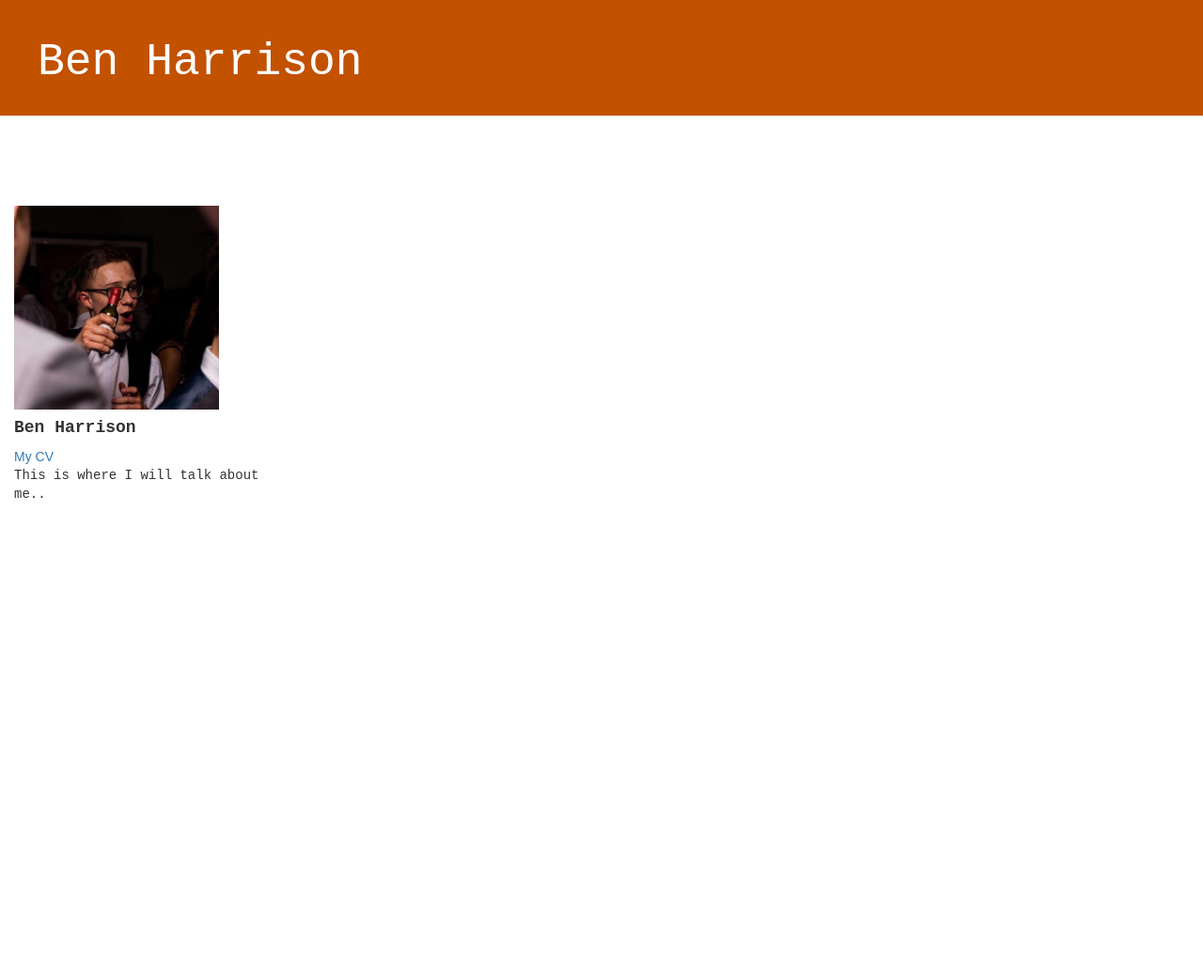
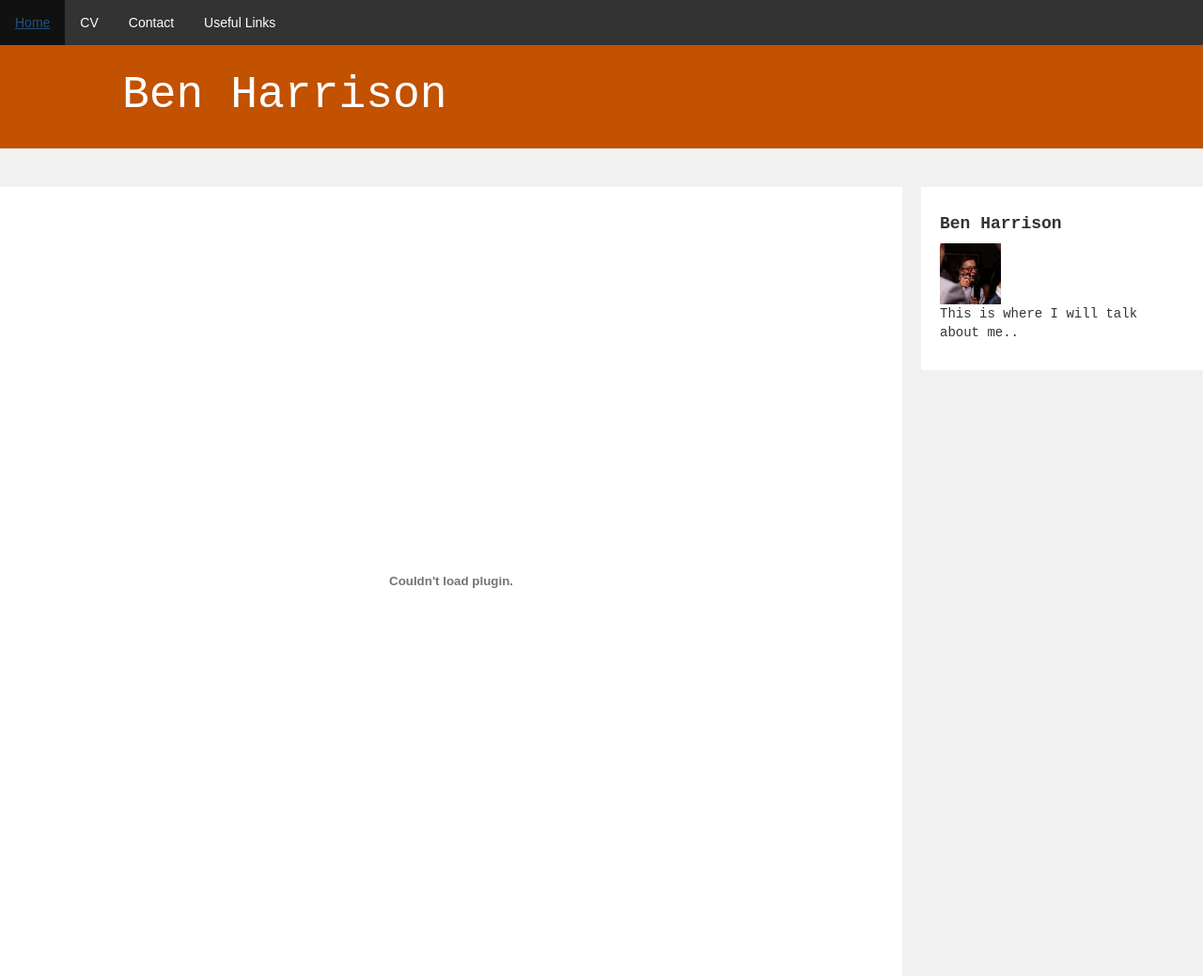
Before and after one commit to benharrison01/my-first-blog, a Django app: page /my_cv/ in a window 1280 px wide. Shown: the whole page at 94% size. Before the commit the page ends 530 px from the top, so only its background shows below. Run offline with Django 3.2, Linux system fonts and the light colour scheme; some libraries are stand-ins or nearby versions.

Commit message:
Major changes made, including links to other pages and a navigation bar.

```diff
--- a/blog/static/css/blog.css
+++ b/blog/static/css/blog.css
@@ -2,13 +2,14 @@
 
 body {
     font-family: Sans-Serif;
+    background-color: #f1f1f1;
 }
 
 .page-header {
-    background-color: #C25100;
+    background-color: #c25100;
     margin-top: 0;
-    padding: 20px 20px 20px 40px;
-}
+    padding: 55px 20px 20px 130px;
+    }
 
 .page-header h1, .page-header h1 a, .page-header h1 a:visited, .page-header h1 a:active {
     color: #ffffff;
@@ -16,9 +17,7 @@
     text-decoration: none;
 }
 
-.content {
-    margin-left: 40px;
-}
+
 
 h1, h2, h3, h4 {
     font-family: 'Courier New', Courier, monospace;
@@ -55,34 +54,51 @@
     color: #000000;
 }
 
-.about-me {
-
-}
-
-.col-1 {width: 8.33%;}
-.col-2 {width: 16.66%;}
-.col-3 {width: 25%;}
-.col-4 {width: 33.33%;}
-.col-5 {width: 41.66%;}
-.col-6 {width: 50%;}
-.col-7 {width: 58.33%;}
-.col-8 {width: 66.66%;}
-.col-9 {width: 75%;}
-.col-10 {width: 83.33%;}
-.col-11 {width: 91.66%;}
-.col-12 {width: 100%;}
-.col-13 {width: 2%}
-.col-14 {width: 73%}
-
-
-.row::after {
-    content: "";
-    clear: both;
-    display: table;
+  ul {
+    list-style-type: none;
+    margin: 0;
+    padding: 0;
+    overflow: hidden;
+    background-color: #333;
+    position: fixed;
+    width: 100%;
   }
 
-  [class*="col-"] {
+  li {
     float: left;
-    padding: 15px;
+  }
 
+  li a {
+    display: block;
+    color: white;
+    text-align: center;
+    padding: 14px 16px;
+    text-decoration: none;
   }
+
+  /* Change the link color to #111 (black) on hover */
+  li a:hover {
+    background-color: #111;
+  }
+
+  .active {
+    background-color: #4CAF50;
+    color: white;
+  }
+
+  .card {
+    background-color: rgb(255, 255, 255);
+    padding: 20px;
+    margin-top: 20px;
+  }
+
+  .leftcolumn {
+    float: left;
+    width: 75%;
+}
+.rightcolumn {
+    float: left;
+    width: 25%;
+    background-color: #f1f1f1;
+    padding-left: 20px;
+  }
--- a/blog/templates/blog/base.html
+++ b/blog/templates/blog/base.html
@@ -9,39 +9,46 @@
 
     </head>
     <body>
-
+        <ul>
+                <li><a href="/">Home</a></li>
+                <li><a href="/my_cv">CV</a></li>
+                <li><a href="/contact">Contact</a></li>
+                <li><a href="/useful_links">Useful Links</a></li>
+            </ul>
         <div class="page-header">
                 {% if user.is_authenticated %}
-                    <a href="{% url 'post_new' %}" class="top-menu"><span class="glyphicon glyphicon-plus"></span></a>
+                    <a href="{% url 'post_new' %}" class="top-menu"><span  class="glyphicon glyphicon-plus"></span></a>
                 {% endif %}
                     <h1><a href="/">Ben Harrison</a></h1>
          </div>
 
-         <div class = "col-13"></div>
-         <div class = "col-14">
-                  <div class="content container"></div>
-                      <div class="row">
-                          <div class="col-md-8">
+
+         <div class="leftcolumn">
+
+
                           {% block content %}
                           {% endblock %}
 
-                          </div>
-                      </div>
-                  </div>
-          </div>
-       </div>
-        <div class="col-3">
+
+
+
+         </div>
+
                 <!-- About Card -->
-                <img src="../../static/assets/images/wine.jpg" style="width:75%">
 
+                <div class="rightcolumn">
+                    <div class="card">
                 <h4><b>Ben Harrison</b></h4>
+          <!--      <a href="{% url 'post_list' %}">Blog</a><br>
                 <a href="{% url 'my_cv' %}">My CV</a>
-                <p>This is where I will talk about me..</p>
-                {% if user.is_authenticated %}
-                    <a href="{% url 'about_me' %}" ><span class="glyphicon glyphicon-pencil"></span></a>
-                {% endif %}
+                <br> -->
+
+
+                 <img src="../../static/assets/images/wine.jpg" style="width:25%">
+            <p>This is where I will talk about me..</p>
         </div>
-
+    </div>
+            <!-- delete -->
 
     </body>
 </html>
--- a/blog/templates/blog/my_cv.html
+++ b/blog/templates/blog/my_cv.html
@@ -1,2 +1,9 @@
 {% extends 'blog/base.html' %}
-<div class='col-1'><p>"There will be a cv here"</p></div>
+{% block content %}
+
+<div class = "card">
+    <embed src="../../static/assets/cv2020.pdf" type="application/pdf" width="100%" height="100%" />
+</div>
+
+
+{% endblock %}
--- a/blog/templates/blog/post_detail.html
+++ b/blog/templates/blog/post_detail.html
@@ -1,7 +1,8 @@
 {% extends 'blog/base.html' %}
 
 {% block content %}
-    <div class="post">
+
+    <div class="post"><div class = "card">
         {% if post.published_date %}
             <div class="date">
                 {{ post.published_date }}
@@ -13,4 +14,5 @@
         <h2>{{ post.title }}</h2>
         <p>{{ post.text|linebreaksbr }}</p>
     </div>
+    </div>
 {% endblock %}
--- a/blog/templates/blog/post_edit.html
+++ b/blog/templates/blog/post_edit.html
@@ -1,9 +1,11 @@
 {% extends 'blog/base.html' %}
 
 {% block content %}
+<div class = "card">
     <h2>New post</h2>
     <form method="POST" class="post-form">{% csrf_token %}
         {{ form.as_p }}
         <button type="submit" class="save btn btn-default">Save</button>
     </form>
+</div>
 {% endblock %}
--- a/blog/urls.py
+++ b/blog/urls.py
@@ -2,10 +2,12 @@
 from . import views
 
 urlpatterns = [
-    path('', views.post_list, name='post_list'),
+
+    path("", views.post_list, name='post_list'),
     path('post/<int:pk>/', views.post_detail, name='post_detail'),
     path('post/new/', views.post_new, name='post_new'),
     path('post/<int:pk>/edit/', views.post_edit, name='post_edit'),
-    path('about_me/', views.about_me, name='about_me'),
     path('my_cv/', views.my_cv, name='my_cv'),
+    path('contact/', views.contact, name='contact'),
+    path('useful_links/', views.useful_links, name='useful_links'),
 ]
--- a/blog/views.py
+++ b/blog/views.py
@@ -40,8 +40,12 @@
         form = PostForm(instance=post)
     return render(request, 'blog/post_edit.html', {'form': form})
 
-def about_me(request):
-    return render(request, 'blog/about_me.html')
 
 def my_cv(request):
     return render(request, 'blog/my_cv.html')
+
+def contact(request):
+    return render(request, 'blog/contact.html')
+
+def useful_links(request):
+    return render(request, 'blog/useful_links.html')
```
Also changed, not shown: blog/templates/blog/contact.html (added, +18 -0 lines), blog/templates/blog/post_list.html (+5 -2 lines), blog/templates/blog/useful_links.html (added, +14 -0 lines), blog/templates/blog/main.html (added), 1 other file.
